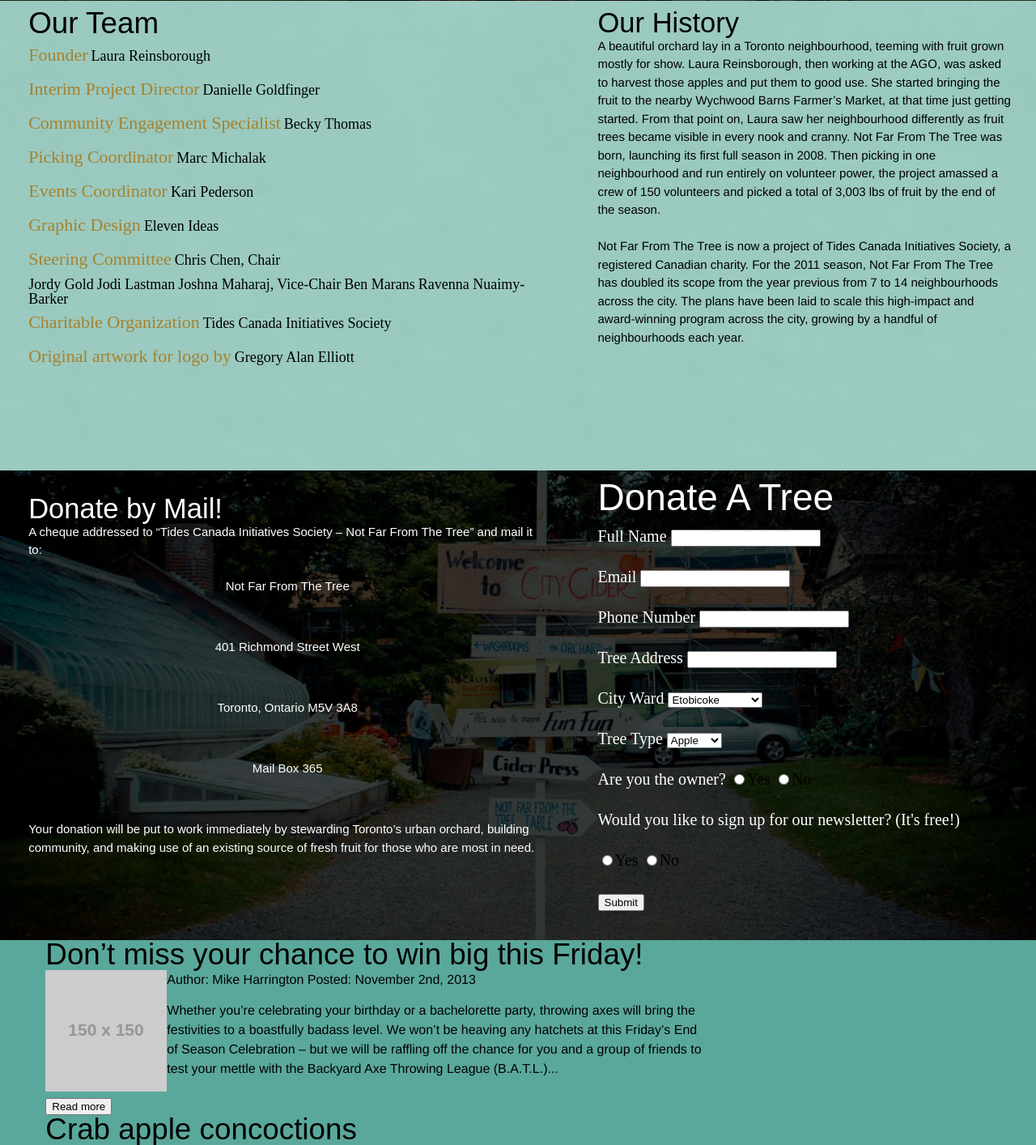
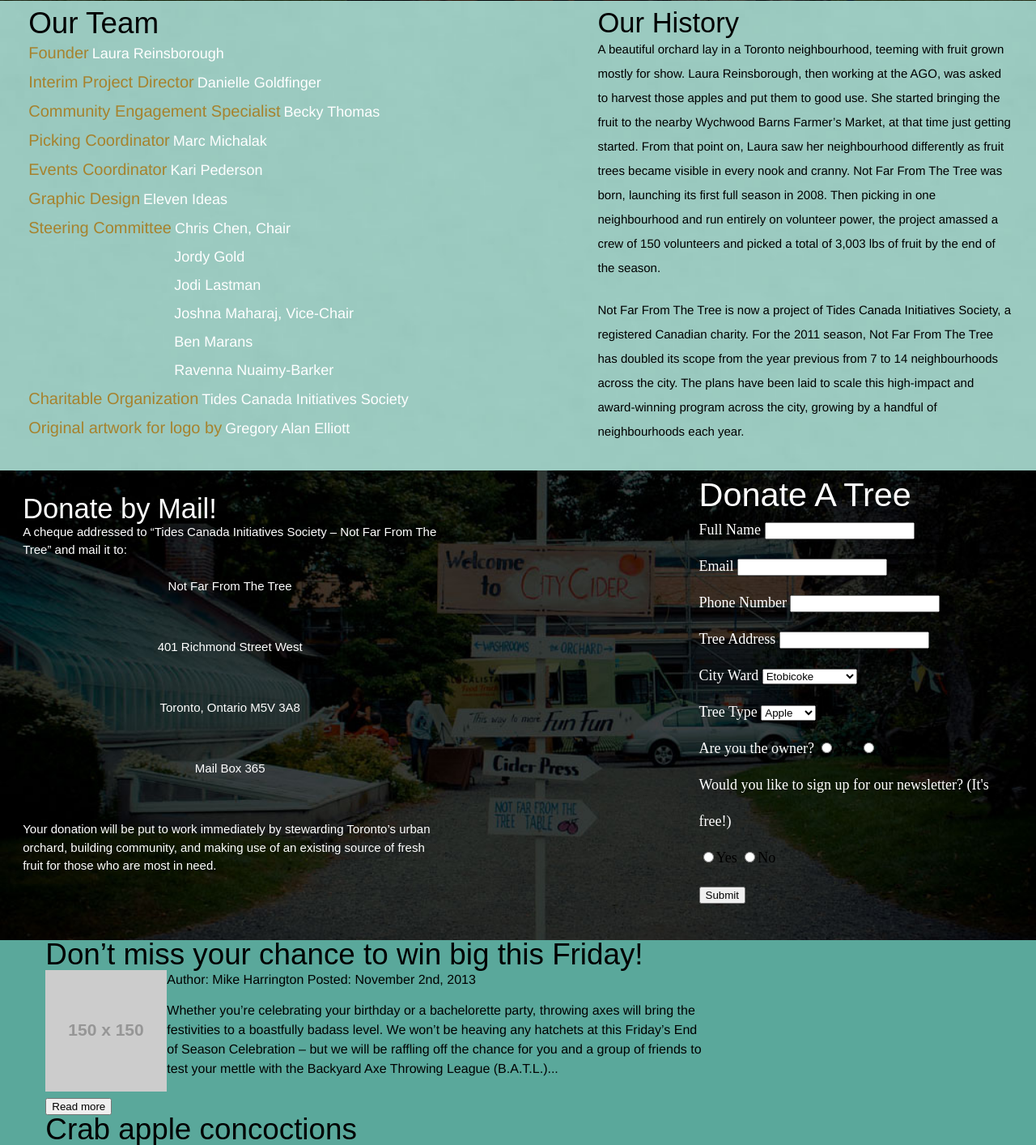
Before and after one commit to stefanol/NFFTT, a PHP site: page / in a window 1280 px wide. Shown: the part 1809-3223 px from the top of the page at 81% size. Run offline with PHP 8.4, Linux system fonts and the light colour scheme; grey boxes labelled with a size stand in for pictures from a placeholder-image service; some libraries are stand-ins or nearby versions.

Commit message:
Our Team + Our History

```diff
--- a/index.html
+++ b/index.html
@@ -144,36 +144,36 @@
 	<section id="ourTeam">
 		<h1>Our Team</h1>
 		<ul>
-		 	<li><span id="position">Founder</span>
-			<span id="name">Laura Reinsborough</span></li>
+		 	<li><span class="position">Founder</span>
+			<span class="name">Laura Reinsborough</span></li>
 
-			<li><span id="position">Interim Project Director</span>
-			<span id="name">Danielle Goldfinger</span></li>
+			<li><span class="position">Interim Project Director</span>
+			<span class="name">Danielle Goldfinger</span></li>
 
-			<li><span id="position">Community Engagement Specialist</span>
-			<span id="name">Becky Thomas</span></li>
+			<li><span class="position">Community Engagement Specialist</span>
+			<span class="name">Becky Thomas</span></li>
 
-			<li><span id="position">Picking Coordinator</span>
-			<span id="name">Marc Michalak</span></li>
+			<li><span class="position">Picking Coordinator</span>
+			<span class="name">Marc Michalak</span></li>
 
-			<li><span id="position">Events Coordinator</span>
-			<span id="name">Kari Pederson</span></li>
+			<li><span class="position">Events Coordinator</span>
+			<span class="name">Kari Pederson</span></li>
 
-			<li><span id="position">Graphic Design</span>
-			<span id="name">Eleven Ideas</span></li>
+			<li><span class="position">Graphic Design</span>
+			<span class="name">Eleven Ideas</span></li>
 
-			<li><span id="position">Steering Committee</span>
-			<span id="name">Chris Chen, Chair</span></li>
-			<span id="name">Jordy Gold</span></li>
-			<span id="name">Jodi Lastman</span></li>
-			<span id="name">Joshna Maharaj, Vice-Chair</span></li>
-			<span id="name">Ben Marans</span></li>
-			<span id="name">Ravenna Nuaimy-Barker</span></li>
+			<li><span class="position">Steering Committee</span>
+			<span class="name">Chris Chen, Chair</span></li>
+			<li><span class="name steerCom">Jordy Gold</span></li>
+			<li><span class="name steerCom">Jodi Lastman</span></li>
+			<li><span class="name steerCom">Joshna Maharaj, Vice-Chair</span></li>
+			<li><span class="name steerCom">Ben Marans</span></li>
+			<li><span class="name steerCom">Ravenna Nuaimy-Barker</span></li>
 
-			<li><span id="position">Charitable Organization</span>
-			<span id="name">Tides Canada Initiatives Society</span></li>
+			<li><span class="position">Charitable Organization</span>
+			<span class="name">Tides Canada Initiatives Society</span></li>
 
-			<li><span id="position">Original artwork for logo by</span> <span id="name">Gregory Alan Elliott</span></li>
+			<li><span class="position">Original artwork for logo by</span> <span class="name">Gregory Alan Elliott</span></li>
 		</ul>
 	</section>
 
@@ -248,14 +248,14 @@
 
 	  		<div class="formgroup">
 	  			<label>Are you the owner?</label>
-	  			<input type="radio" name="yes" value="yes">Yes</input>
-				<input type="radio" name="no" value="no">No</input>
+	  			<input type="radio" name="yesno" value="yes">Yes</input>
+				<input type="radio" name="yesno" value="no">No</input>
 	  		</div>
 
 	  		<div class="formgroup">
 	  			<label>Would you like to sign up for our newsletter? (It's free!)<br></label>
-	  			<input type="radio" name="yes" value="yes">Yes</input>
-				<input type="radio" name="no" value="no">No</input>
+	  			<input type="radio" name="yesno" value="yes">Yes</input>
+				<input type="radio" name="yesno" value="no">No</input>
 	  		</div>
 
       		<div class="formgroup">
--- a/styles/less/main.less
+++ b/styles/less/main.less
@@ -233,17 +233,24 @@ section#ourTeam {
 	.widthfloat(50%);
 	margin-top: 10px;
 	ul li {
-		line-height: 40px;
+		line-height: 35px;
 	}
 }
 
-span#position {
-	font-size: 22px;
+span.position {
+	font-size: 20px;
 	color: @brown;
+	font-family: Helvetica;
 }
 
-span#name {
+span.name {
 	font-size: 18px;
+	font-family: Helvetica;
+	color: white;
+}
+
+.steerCom {
+	margin-left: 180px;
 
 }
 
@@ -254,6 +261,9 @@ section#history {
 	font-size: 18px;
 	font-family: 'Young', Helvetica, sans-serif;
 	font-size: 15px;
+	p {
+		line-height: 30px;
+	}
 }
 
 #wrapper4 {
@@ -264,12 +274,12 @@ section#history {
 }
 
 section#getInvolved {
-	.widthfloat(40%);
-	font-size: 22px;
+/*	.widthfloat(30%);*/
+	font-size: 24px;
 	font-family: 'Young', sans-serif;
 	color: #fff;
 	font-size: 15px;
-	.widthfloat(50%);
+	.widthfloat(40%);
 	.info {
 		text-align: center;
 		padding-bottom: 30px;
@@ -282,12 +292,13 @@ section#getInvolved {
 
 section.formgroup {
 	float: left;
-	font-size: 20px;
-	.widthfloat(40%);
+	font-size: 18px;
+	.widthfloat(50%);
 	display: inline-block;
 	color: #000;
-	line-height: 50px;
+	line-height: 45px;
 	margin-top: 10px;
+	padding-left: 260px;
 	h1 {
 		color: white;
 	}
--- a/styles/main.css
+++ b/styles/main.css
@@ -249,14 +249,20 @@ section#ourTeam {
   margin-top: 10px;
 }
 section#ourTeam ul li {
-  line-height: 40px;
+  line-height: 35px;
 }
-span#position {
-  font-size: 22px;
+span.position {
+  font-size: 20px;
   color: #a6822d;
+  font-family: Helvetica;
 }
-span#name {
+span.name {
   font-size: 18px;
+  font-family: Helvetica;
+  color: white;
+}
+.steerCom {
+  margin-left: 180px;
 }
 section#history {
   float: left;
@@ -269,6 +275,9 @@ section#history {
   font-family: 'Young', Helvetica, sans-serif;
   font-size: 15px;
 }
+section#history p {
+  line-height: 30px;
+}
 #wrapper4 {
   background-image: url('../images/backgrounds/background5.jpg');
   background-size: cover;
@@ -276,16 +285,16 @@ section#history {
   height: 580px;
 }
 section#getInvolved {
-  width: 40%;
-  margin: 0 2.2%;
-  font-size: 22px;
+  /*	.widthfloat(30%);*/
+
+  font-size: 24px;
   font-family: 'Young', sans-serif;
   color: #fff;
   font-size: 15px;
   float: left;
   display: inline-block;
-  width: 50%;
-  margin: 0 2.75%;
+  width: 40%;
+  margin: 0 2.2%;
 }
 section#getInvolved .info {
   text-align: center;
@@ -295,14 +304,15 @@ section#getInvolved .info {
   margin-top: 30px;
 }
 section.formgroup {
-  font-size: 20px;
+  font-size: 18px;
   float: left;
-  width: 40%;
-  margin: 0 2.2%;
+  width: 50%;
+  margin: 0 2.75%;
   display: inline-block;
   color: #000;
-  line-height: 50px;
+  line-height: 45px;
   margin-top: 10px;
+  padding-left: 260px;
 }
 section.formgroup h1 {
   color: white;
```
